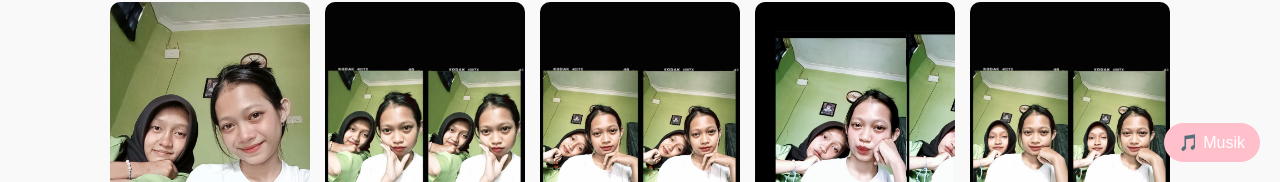
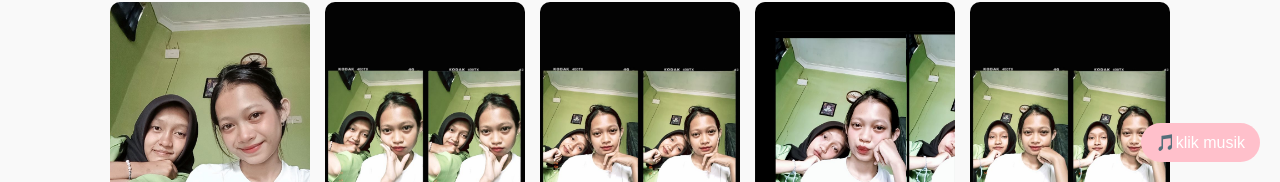
Before and after one commit to dedeyuli/si-imoett, a plain HTML site: page index.html in a window 1280 px wide. Shown: the part 618-800 px from the top of the page. Drawn offline with Linux system fonts and the light colour scheme.

Commit message:
Update index.html

```diff
--- a/index.html
+++ b/index.html
@@ -144,7 +144,7 @@
     <source src="musik.mp3" type="audio/mpeg">
 </audio>
 
-<button class="btn-musik" onclick="toggleMusik()">🎵 Musik</button>
+<button class="btn-musik" onclick="toggleMusik()">🎵klik musik</button>
 
 <script>
     // popup foto
```
